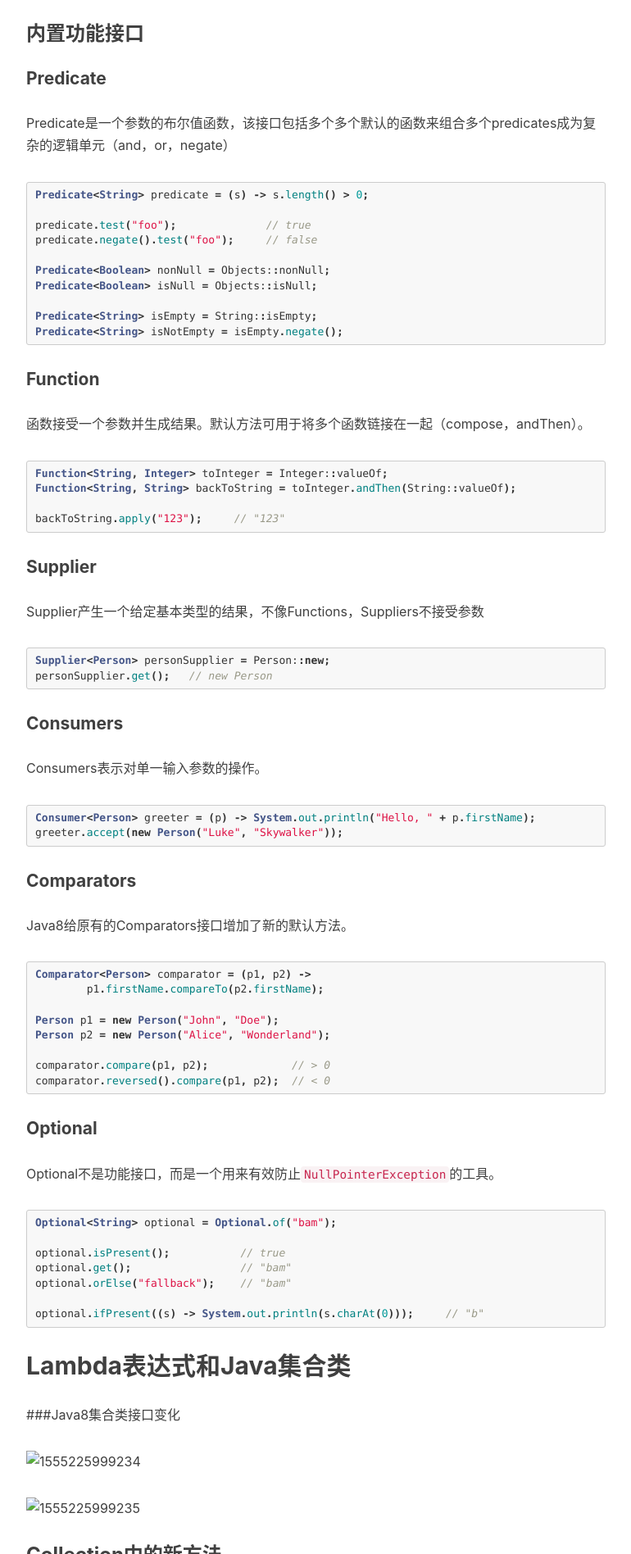
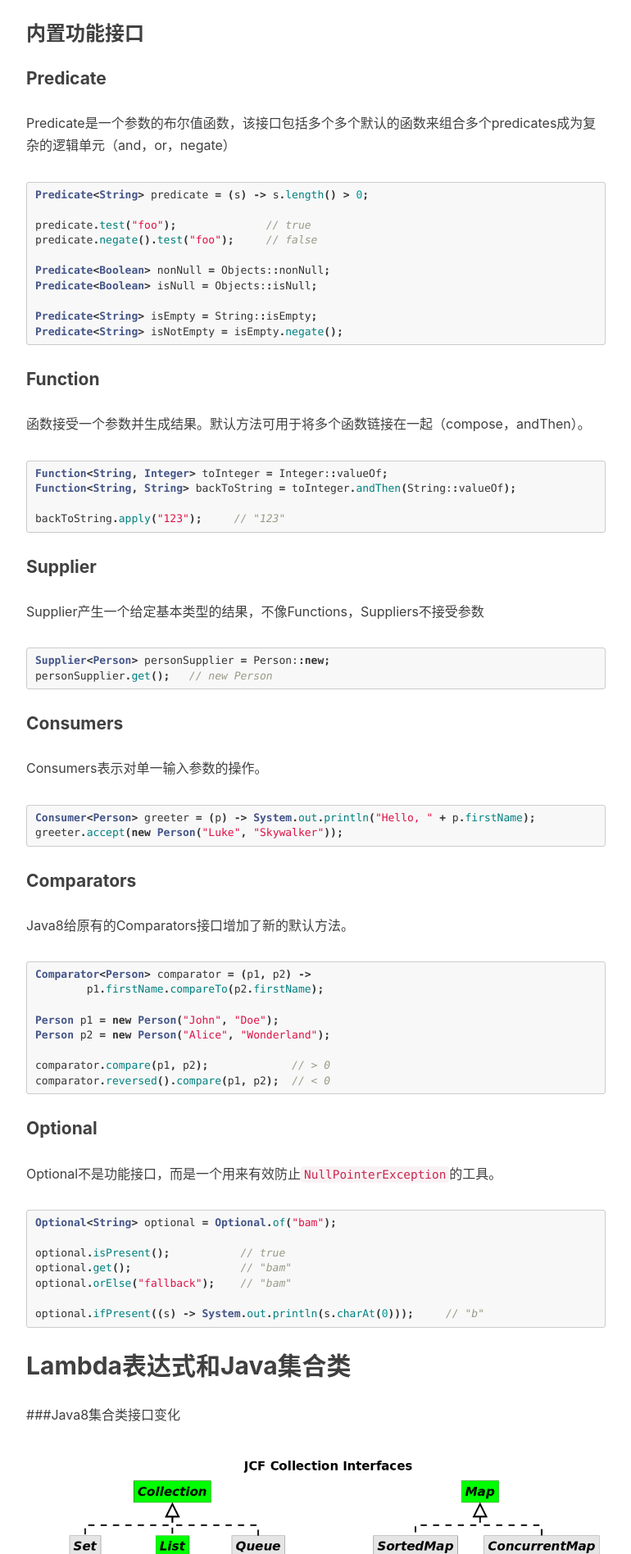
Before and after one commit to zehuaiWANG/myBlog, a Jekyll site: the page built from _posts/2019-04-15-java8归纳总结之Lambda.md, in a window 1280 px wide. Shown: the part 4504-6400 px from the top of the page at 82% size, without its empty margins (233-1003 px from the left). Built offline with Jekyll 4.4.1, drawn with Linux system fonts in a browser that asks for light colours; nearby versions of some CDN libraries; comment, search, counter and statistics services are not loaded.

Commit message:
Update 2019-04-15-java8归纳总结之Lambda.md

```diff
--- a/_posts/2019-04-15-java8归纳总结之Lambda.md
+++ b/_posts/2019-04-15-java8归纳总结之Lambda.md
@@ -289,9 +289,9 @@ optional.ifPresent((s) -> System.out.println(s.charAt(0)));     // "b"
 
 ###Java8集合类接口变化
 
-![1555225999234](img/java8_1.png)
+![1555225999234](http://www.edselwang.top/img/java8_1.png)
 
-![1555225999235](img/java8_2.png)
+![1555225999235](http://www.edselwang.top/img/java8_2.png)
 
 ### Collection中的新方法
 
```
